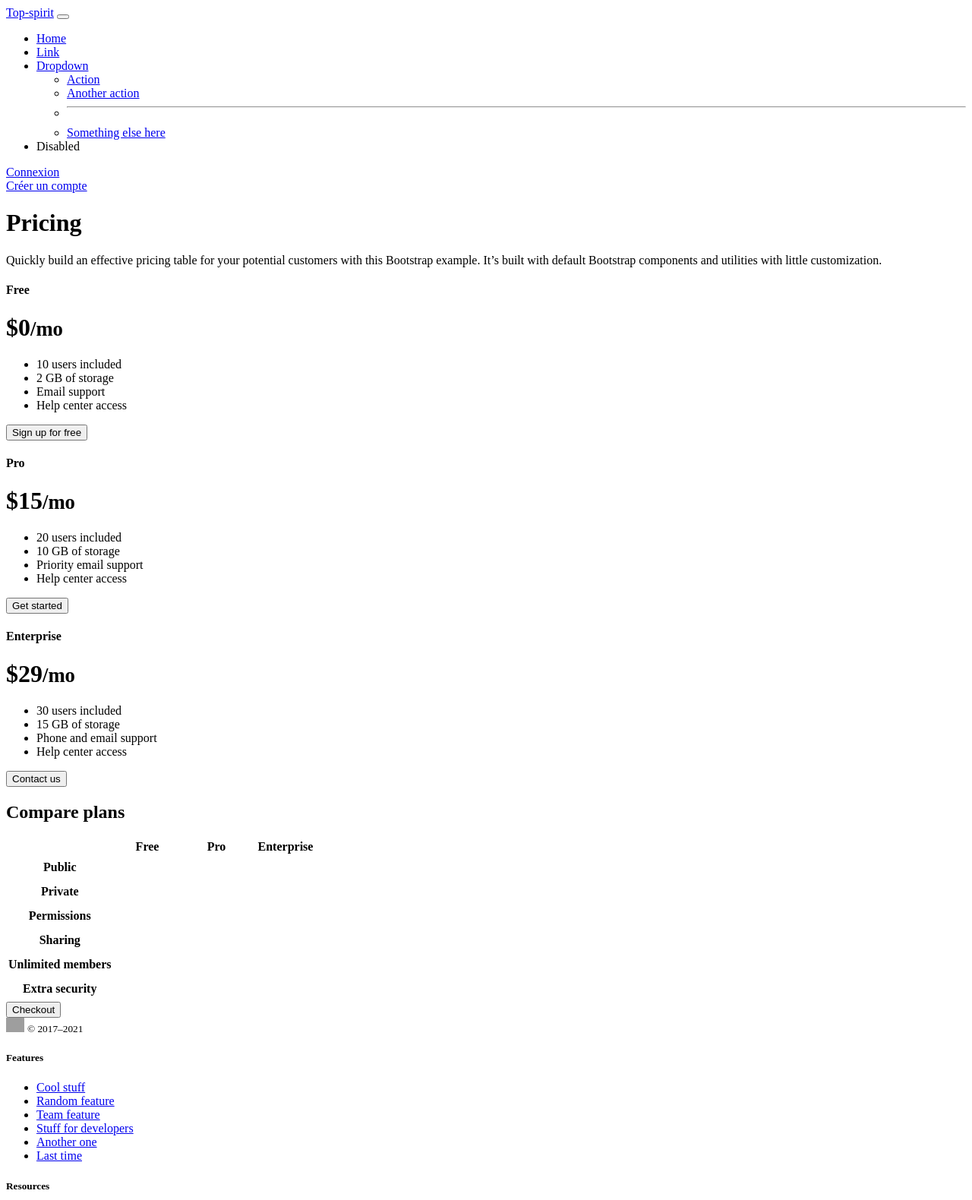
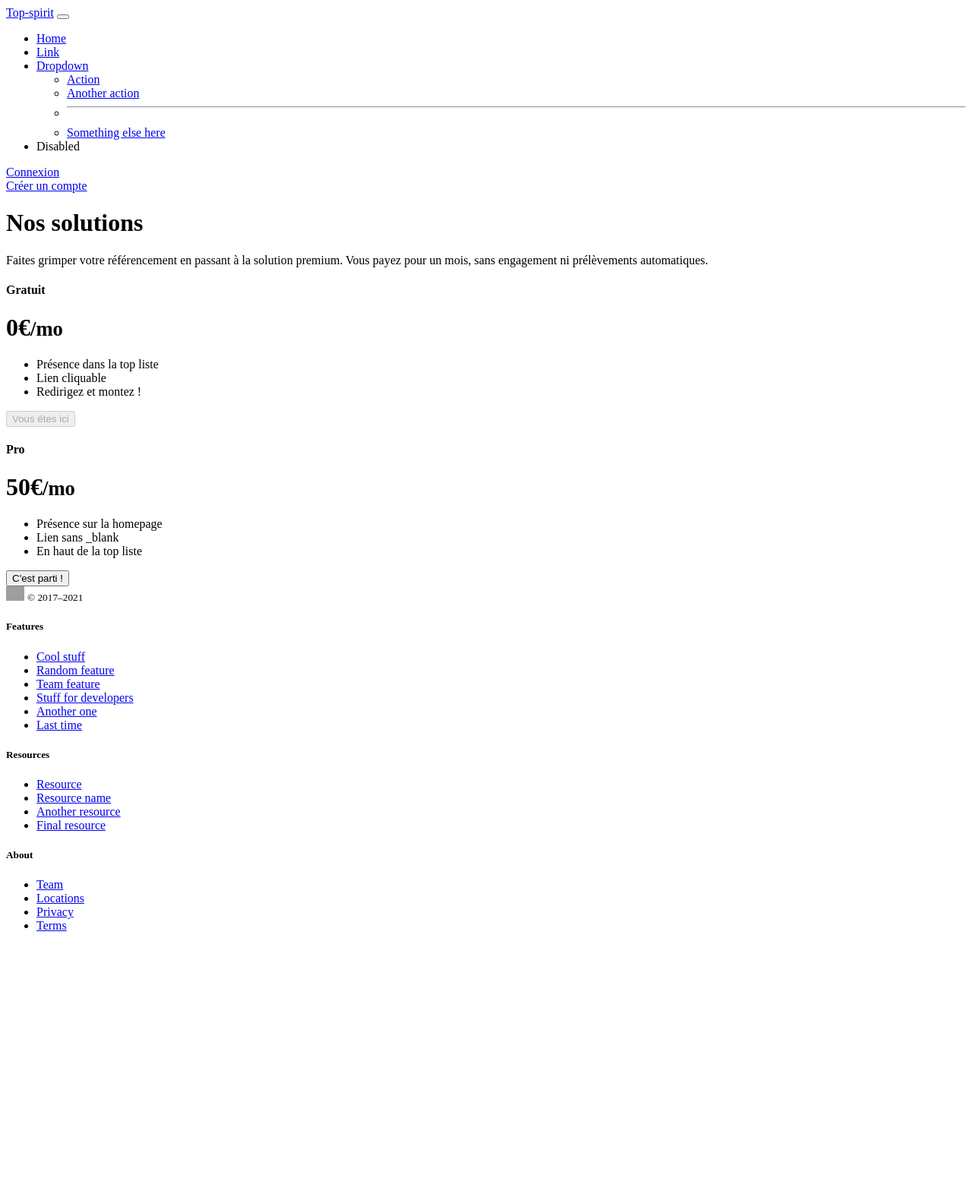
Before and after one commit to NayanChauveau/Topspirit, a Symfony app: template templates/payment/index.html.twig in a window 1280 px wide. Shown: the top 1580 px of the page at 76% size. After the commit the page ends 1226 px from the top, so only its background shows below. Run offline with Twig, Linux system fonts and the light colour scheme; the template is opened without the code that fills it, so the values that code supplies are empty; some libraries are stand-ins or nearby versions; grey boxes are pictures that could not be loaded.

Commit message:
feat(payment): modification front pricing page

```diff
--- a/templates/payment/index.html.twig
+++ b/templates/payment/index.html.twig
@@ -7,27 +7,26 @@
     <div class="container mt-5">
         <header>
             <div class="pricing-header p-3 pb-md-4 mx-auto text-center">
-                <h1 class="display-4 fw-normal">Pricing</h1>
-                <p class="fs-5 text-muted">Quickly build an effective pricing table for your potential customers with this Bootstrap example. It’s built with default Bootstrap components and utilities with little customization.</p>
+                <h1 class="display-4 fw-normal mb-4">Nos solutions</h1>
+                <p class="fs-5 text-muted">Faites grimper votre référencement en passant à la solution premium. Vous payez pour un mois, sans engagement ni prélèvements automatiques.</p>
             </div>
         </header>
 
         <main>
-            <div class="row row-cols-1 row-cols-md-3 mb-3 text-center">
+            <div class="row row-cols-1 row-cols-md-2 mb-3 text-center">
                 <div class="col">
                     <div class="card mb-4 rounded-3 shadow-sm">
                         <div class="card-header py-3">
-                            <h4 class="my-0 fw-normal">Free</h4>
+                            <h4 class="my-0 fw-normal">Gratuit</h4>
                         </div>
                         <div class="card-body">
-                            <h1 class="card-title pricing-card-title">$0<small class="text-muted fw-light">/mo</small></h1>
+                            <h1 class="card-title pricing-card-title">0€<small class="text-muted fw-light">/mo</small></h1>
                             <ul class="list-unstyled mt-3 mb-4">
-                                <li>10 users included</li>
-                                <li>2 GB of storage</li>
-                                <li>Email support</li>
-                                <li>Help center access</li>
+                                <li>Présence dans la top liste</li>
+                                <li>Lien cliquable</li>
+                                <li>Redirigez et montez !</li>
                             </ul>
-                            <button type="button" class="w-100 btn btn-lg btn-outline-primary">Sign up for free</button>
+                            <button type="button" class="w-100 btn btn-lg btn-outline-primary" disabled>Vous êtes ici</button>
                         </div>
                     </div>
                 </div>
@@ -37,96 +36,20 @@
                             <h4 class="my-0 fw-normal">Pro</h4>
                         </div>
                         <div class="card-body">
-                            <h1 class="card-title pricing-card-title">$15<small class="text-muted fw-light">/mo</small></h1>
+                            <h1 class="card-title pricing-card-title">50€<small class="text-muted fw-light">/mo</small></h1>
                             <ul class="list-unstyled mt-3 mb-4">
-                                <li>20 users included</li>
-                                <li>10 GB of storage</li>
-                                <li>Priority email support</li>
-                                <li>Help center access</li>
+                                <li>Présence sur la homepage</li>
+                                <li>Lien sans _blank</li>
+                                <li>En haut de la top liste</li>
                             </ul>
-                            <button type="button" class="w-100 btn btn-lg btn-primary">Get started</button>
-                        </div>
-                    </div>
-                </div>
-                <div class="col">
-                    <div class="card mb-4 rounded-3 shadow-sm border-primary">
-                        <div class="card-header py-3 text-white bg-primary border-primary">
-                            <h4 class="my-0 fw-normal">Enterprise</h4>
-                        </div>
-                        <div class="card-body">
-                            <h1 class="card-title pricing-card-title">$29<small class="text-muted fw-light">/mo</small></h1>
-                            <ul class="list-unstyled mt-3 mb-4">
-                                <li>30 users included</li>
-                                <li>15 GB of storage</li>
-                                <li>Phone and email support</li>
-                                <li>Help center access</li>
-                            </ul>
-                            <button type="button" class="w-100 btn btn-lg btn-primary">Contact us</button>
+                            <form action="{{ path('checkout', {id: platform.id}) }}" method="POST">
+                                <button type="submit" class="w-100 btn btn-lg btn-primary">C'est parti !</button>
+                            </form>
                         </div>
                     </div>
                 </div>
             </div>
-
-            <h2 class="display-6 text-center mb-4">Compare plans</h2>
-
-            <div class="table-responsive">
-                <table class="table text-center">
-                    <thead>
-                    <tr>
-                        <th style="width: 34%;"></th>
-                        <th style="width: 22%;">Free</th>
-                        <th style="width: 22%;">Pro</th>
-                        <th style="width: 22%;">Enterprise</th>
-                    </tr>
-                    </thead>
-                    <tbody>
-                    <tr>
-                        <th scope="row" class="text-start">Public</th>
-                        <td><svg class="bi" width="24" height="24"><use xlink:href="#check"/></svg></td>
-                        <td><svg class="bi" width="24" height="24"><use xlink:href="#check"/></svg></td>
-                        <td><svg class="bi" width="24" height="24"><use xlink:href="#check"/></svg></td>
-                    </tr>
-                    <tr>
-                        <th scope="row" class="text-start">Private</th>
-                        <td></td>
-                        <td><svg class="bi" width="24" height="24"><use xlink:href="#check"/></svg></td>
-                        <td><svg class="bi" width="24" height="24"><use xlink:href="#check"/></svg></td>
-                    </tr>
-                    </tbody>
-
-                    <tbody>
-                    <tr>
-                        <th scope="row" class="text-start">Permissions</th>
-                        <td><svg class="bi" width="24" height="24"><use xlink:href="#check"/></svg></td>
-                        <td><svg class="bi" width="24" height="24"><use xlink:href="#check"/></svg></td>
-                        <td><svg class="bi" width="24" height="24"><use xlink:href="#check"/></svg></td>
-                    </tr>
-                    <tr>
-                        <th scope="row" class="text-start">Sharing</th>
-                        <td></td>
-                        <td><svg class="bi" width="24" height="24"><use xlink:href="#check"/></svg></td>
-                        <td><svg class="bi" width="24" height="24"><use xlink:href="#check"/></svg></td>
-                    </tr>
-                    <tr>
-                        <th scope="row" class="text-start">Unlimited members</th>
-                        <td></td>
-                        <td><svg class="bi" width="24" height="24"><use xlink:href="#check"/></svg></td>
-                        <td><svg class="bi" width="24" height="24"><use xlink:href="#check"/></svg></td>
-                    </tr>
-                    <tr>
-                        <th scope="row" class="text-start">Extra security</th>
-                        <td></td>
-                        <td></td>
-                        <td><svg class="bi" width="24" height="24"><use xlink:href="#check"/></svg></td>
-                    </tr>
-                    </tbody>
-                </table>
-            </div>
         </main>
-
-            <form action="{{ path('checkout', {id: platform.id}) }}" method="POST">
-                <button type="submit" class="btn btn-primary ">Checkout</button>
-            </form>
     </div>
 
 {% endblock %}
```
